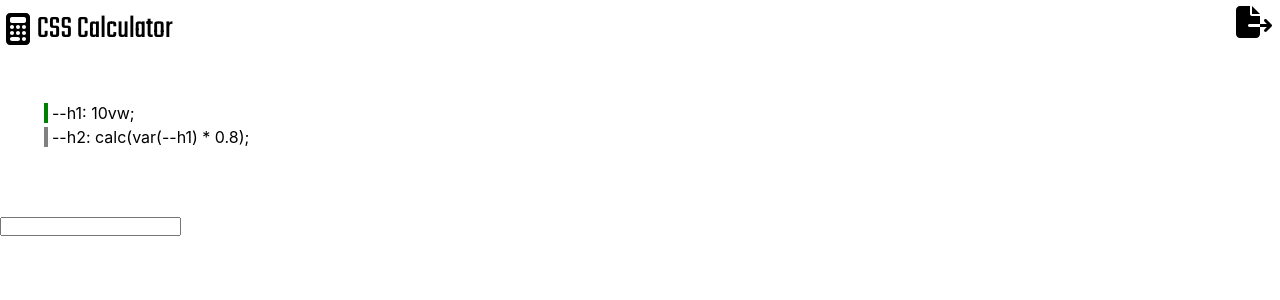
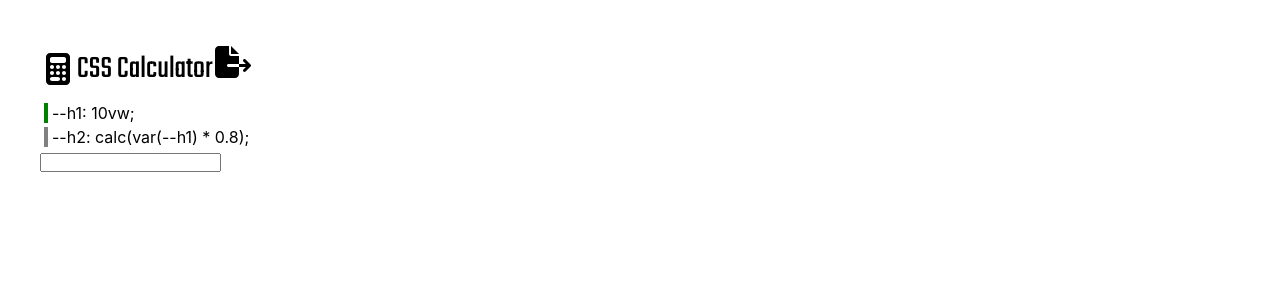
Before and after one commit to divyanshchahar/csscalculator, a React (Create React App) app in the folder client/: page / in a window 1280 px wide. Shown: the top 300 px of the page. Built offline with nearby package versions, Linux system fonts and the light colour scheme.

Commit message:
changed css

```diff
--- a/client/src/App.css
+++ b/client/src/App.css
@@ -55,10 +55,15 @@
   border-left: var(--b4) solid green;
 }
 
-.list-of-vars {
+.items-list {
   padding: var(--m1_5) 0 var(--m2_5) var(--m1_5);
   width: fit-content;
 }
+
+/* .list-of-vars {
+  padding: var(--m1_5) 0 var(--m2_5) var(--m1_5);
+  width: fit-content;
+} */
 
 /*
 ##################
```
